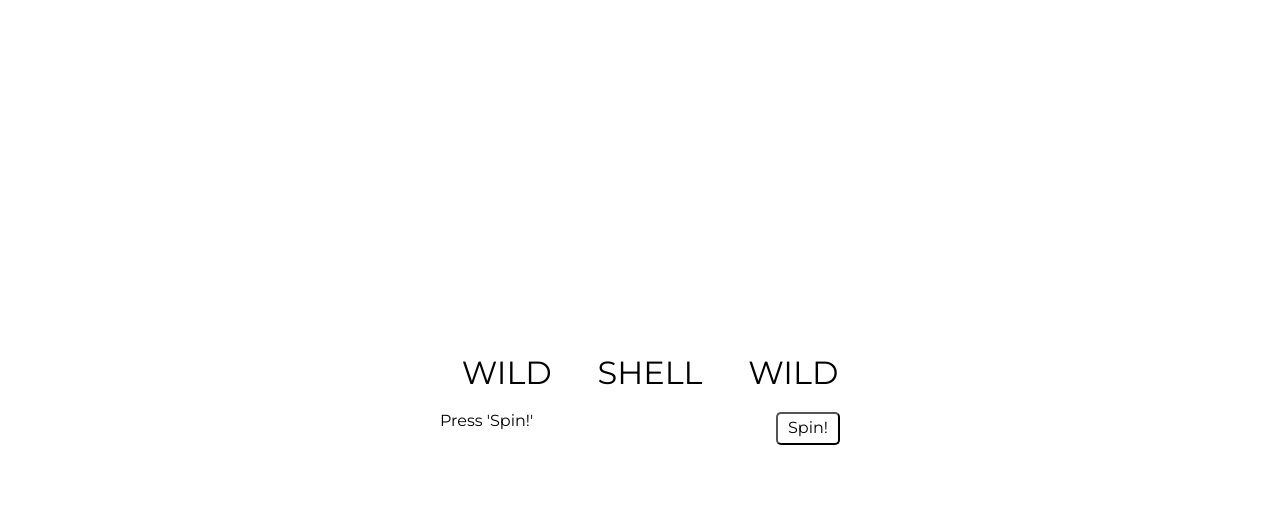
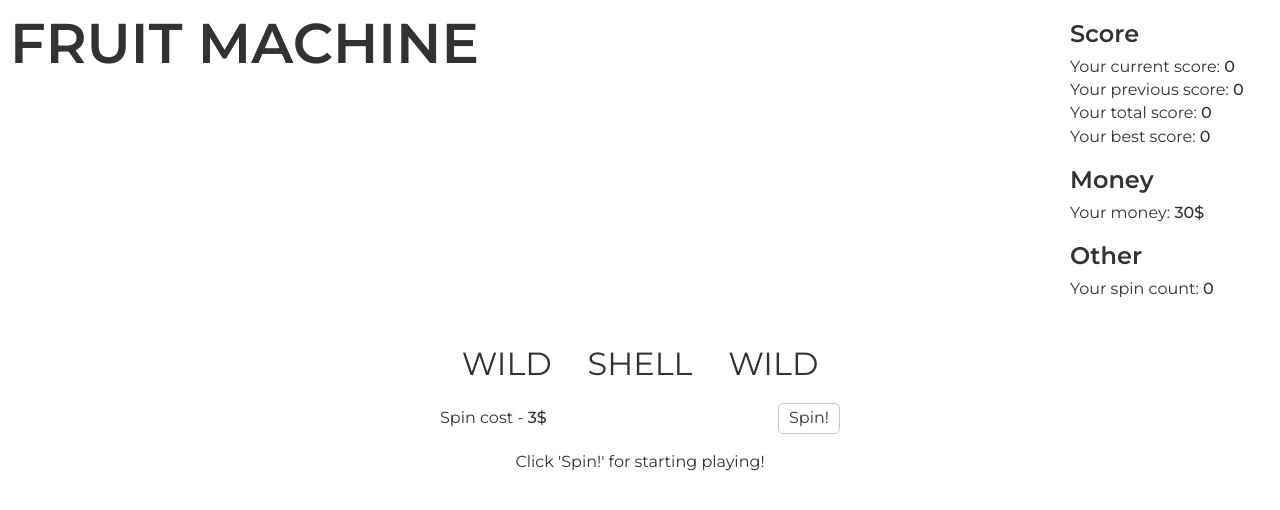
Before and after one commit to SilencerWeb/fruit-machine, a website built with webpack: page static/index.html in a window 1280 px wide. Built offline with nearby package versions, Linux system fonts and the light colour scheme.

Commit message:
Replace generating HTML via JS with static HTML; Add displaying the message after spin; Add styles and more stats(best score, money)

```diff
--- a/src/assets/styles/main.css
+++ b/src/assets/styles/main.css
@@ -1,5 +1,20 @@
+:root {
+  --main-color: #323232
+}
+
 body {
+  position: relative;
   font-family: 'Montserrat', sans-serif;
+  color: var(--main-color);
+}
+
+p {
+  margin-top: 0;
+  margin-bottom: 0;
+}
+
+p span {
+  font-weight: 500;
 }
 
 .fruit-machine {
@@ -11,6 +26,27 @@ body {
   align-items: center;
   margin-right: auto;
   margin-left: auto;
+}
+
+.header {
+  position: absolute;
+  top: 0;
+  left: 0;
+  padding: 15px 10px;
+}
+
+.header h1 {
+  font-size: 3.5rem;
+  font-weight: 600;
+  line-height: 1;
+  text-transform: uppercase;
+  margin-top: 0;
+  margin-bottom: 0;
+}
+
+.game {
+  position: relative;
+  width: 100%;
 }
 
 .reels-wrapper {
@@ -25,39 +61,71 @@ body {
   font-size: 2rem;
   text-align: center;
   text-transform: uppercase;
-  margin-right: 10px;
 }
 
-.reel:last-child {
-  margin-right: 0;
-}
-
-.footer {
+.spin {
   display: flex;
+  align-items: center;
   justify-content: space-between;
-  align-items: center;
-  width: 100%;
-}
-
-.footer .side-info {
-  display: flex;
-  flex-direction: column;
-}
-
-.footer .side-info span {
-  margin-bottom: 5px;
-}
-
-.footer .side-info span:last-child {
-  margin-bottom: 0;
+  margin-bottom: 20px;
 }
 
 .spin-button {
   display: inline-block;
   vertical-align: top;
+  color: var(--main-color);
   background-color: transparent;
+  border: 1px solid #c8c8c8;
   border-radius: 5px;
   padding: 5px 10px;
   outline: none;
   cursor: pointer;
+  transition: 0.3s;
 }
+
+.spin-button:hover {
+  color: red;
+  border-color: red;
+}
+
+.message {
+  position: absolute;
+  bottom: 0;
+  left: 0;
+  width: 100%;
+  text-align: center;
+  margin-top: 0;
+  margin-bottom: 0;
+  transform: translateY(100%);
+}
+
+.info {
+  position: fixed;
+  top: 0;
+  right: 0;
+  width: 200px;
+  height: 100%;
+  min-height: 100vh;
+  padding: 20px 10px;
+}
+
+.info h2 {
+  margin-top: 20px;
+  margin-bottom: 10px;
+}
+
+.info h2:first-child {
+  margin-top: 0;
+}
+
+.info h2:last-child {
+  margin-bottom: 0;
+}
+
+.info p {
+  margin-bottom: 5px;
+}
+
+.info p:last-child {
+  margin-bottom: 0;
+}
--- a/src/index.js
+++ b/src/index.js
@@ -13,10 +13,16 @@ const FruitMachine = function () {
   this.state = {
     reels: [],
     spin: [],
-    currentScore: 0,
-    previousScore: 0,
-    totalScore: 0,
+    score: {
+      current: 0,
+      previous: 0,
+      total: 0,
+      best: 0,
+    },
     spinAmount: 0,
+    money: 30,
+    spinCost: 3,
+    message: 'Click \'Spin!\' for starting playing!',
   };
 
 
@@ -26,21 +32,60 @@ const FruitMachine = function () {
     const state = this.state;
 
 
+    if (state.money < state.spinCost) {
+      const message = `Sorry, You don't have enough money for playing :(`;
+
+      this.state = Object.assign(state, {
+        message: message,
+      });
+
+      this.updateUI();
+
+      return;
+    }
+
+
     const reels = getShuffledReelsList();
     const spin = this.spin(reels);
-    const currentScore = this.getSpinScore(reels, spin);
-    const previousScore = state.currentScore;
-    const totalScore = state.totalScore + currentScore;
+    const score = this.getSpinScore(reels, spin);
+
+
+    // .game
+    let message = '';
+
+
+    if (score > 0) {
+      message = score > 50 ?
+        `Woooooow! Congratulations! You won a lot - <span>${score}$</span>!` :
+        `Woohoo! Congratulations! You won <span>${score}$</span> :)`;
+    } else {
+      message = `Damn, You lost :( <br/> Try again, I believe You will win next time :)`;
+    }
+
+
+    // .info
+    const currentScore = score;
+    const previousScore = state.score.current; // Because current score hasn't updated yet!
+    const totalScore = state.score.total + currentScore;
+    const bestScore = state.score.best > currentScore ? state.score.best : currentScore;
+
+    const money = state.money - state.spinCost + currentScore;
+
     const spinAmount = state.spinAmount + 1;
 
 
     this.state = Object.assign(state, {
       reels: reels,
       spin: spin,
-      currentScore: currentScore,
-      previousScore: previousScore,
-      totalScore: totalScore,
+      score: {
+        current: currentScore,
+        previous: previousScore,
+        total: totalScore,
+        best: bestScore,
+      },
       spinAmount: spinAmount,
+      money: money,
+      message: message,
     });
 
 
@@ -93,97 +138,46 @@ const FruitMachine = function () {
   };
 
 
-  this.drawUI = (reelsAmount = 3) => {
-    const state = this.state;
-
-
-    const fruitMachine = document.querySelector('.fruit-machine');
-
-
-    const reelsWrapper = document.createElement('div');
-    reelsWrapper.classList.add('reels-wrapper');
-
-
-    for (let i = 0; i < reelsAmount; i++) {
-      const reel = document.createElement('div');
-      reel.classList.add('reel');
-
-      if (state.reels[i] && state.spin[i]) {
-        reel.textContent = state.reels[i][state.spin[i]];
-      }
-
-      reelsWrapper.appendChild(reel);
-    }
-
-
-    const footer = document.createElement('div');
-    footer.classList.add('footer');
-
-    const footerSideInfo = document.createElement('div');
-    footerSideInfo.classList.add('side-info');
-
-    const footerSideButton = document.createElement('div');
-    footerSideButton.classList.add('side-button');
-
-
-    const currentScore = document.createElement('span');
-    currentScore.classList.add('current-score');
-    currentScore.textContent = 'Press \'Spin!\'';
-
-    const previousScore = document.createElement('span');
-    previousScore.classList.add('previous-score');
-
-    const totalScore = document.createElement('span');
-    totalScore.classList.add('total-score');
-
-    const spinAmount = document.createElement('span');
-    spinAmount.classList.add('spin-amount');
-
-
-    const spinButton = document.createElement('button');
-    spinButton.classList.add('spin-button');
-    spinButton.textContent = 'Spin!';
-
-    spinButton.addEventListener('click', handleSpinButtonClick);
-
-
-    footerSideInfo.appendChild(currentScore);
-    footerSideInfo.appendChild(previousScore);
-    footerSideInfo.appendChild(totalScore);
-    footerSideInfo.appendChild(spinAmount);
-
-    footerSideButton.appendChild(spinButton);
-
-    footer.appendChild(footerSideInfo);
-    footer.appendChild(footerSideButton);
-
-
-    fruitMachine.appendChild(reelsWrapper);
-    fruitMachine.appendChild(footer);
-  };
-
   this.updateUI = () => {
     const state = this.state;
 
 
+    // .game
     const fruitMachine = document.querySelector('.fruit-machine');
     const reels = fruitMachine.querySelectorAll('.reel');
+    const spinCost = fruitMachine.querySelector('.spin-cost');
+    const message = fruitMachine.querySelector('.message');
+
+    // .info
     const currentScore = fruitMachine.querySelector('.current-score');
     const previousScore = fruitMachine.querySelector('.previous-score');
     const totalScore = fruitMachine.querySelector('.total-score');
+    const bestScore = fruitMachine.querySelector('.best-score');
+
+    const money = fruitMachine.querySelector('.money');
+
     const spinAmount = fruitMachine.querySelector('.spin-amount');
-    const spinButton = fruitMachine.querySelector('.spin-button');
 
 
     reels.forEach((reel, i) => {
-      reel.textContent = state.reels[i][state.spin[i]];
+      reel.innerHTML = state.reels[i][state.spin[i]];
     });
 
 
-    currentScore.textContent = `Your current score: ${state.currentScore}`;
-    previousScore.textContent = `Your previous score: ${state.previousScore}`;
-    totalScore.textContent = `Your total score: ${state.totalScore}`;
-    spinAmount.textContent = `Your spin count: ${state.spinAmount}`;
+    // .game
+    spinCost.innerHTML = `Spin cost - <span>${state.spinCost}$</span>`;
+    message.innerHTML = state.message;
+
+
+    // .info
+    currentScore.innerHTML = `Your current score: <span>${state.score.current}</span>`;
+    previousScore.innerHTML = `Your previous score: <span>${state.score.previous}</span>`;
+    totalScore.innerHTML = `Your total score: <span>${state.score.total}</span>`;
+    bestScore.innerHTML = `Your best score: <span>${state.score.best}</span>`;
+
+    money.innerHTML = `Your money: <span>${state.money}$</span>`;
+
+    spinAmount.innerHTML = `Your spin count: <span>${state.spinAmount}</span>`;
   };
 
 
@@ -201,7 +195,11 @@ const FruitMachine = function () {
     });
 
 
-    this.drawUI();
+    const spinButton = document.querySelector('.spin-button');
+    spinButton.addEventListener('click', handleSpinButtonClick);
+
+
+    this.updateUI();
   };
 };
 
--- a/static/index.html
+++ b/static/index.html
@@ -6,10 +6,39 @@
   <meta http-equiv="X-UA-Compatible" content="ie=edge">
 
   <title>Fruit Machine</title>
-    <link href="https://fonts.googleapis.com/css?family=Montserrat" rel="stylesheet">
+  <link href="https://fonts.googleapis.com/css?family=Montserrat:400,500,600" rel="stylesheet">
 </head>
 
 <body>
-    <div class="fruit-machine"></div>
+<div class="fruit-machine">
+  <div class="header">
+    <h1>Fruit Machine</h1>
+  </div>
+  <div class="game">
+    <div class="reels-wrapper">
+      <div class="reel"></div>
+      <div class="reel"></div>
+      <div class="reel"></div>
+    </div>
+    <div class="spin">
+      <p class="spin-cost"></p>
+      <button class="spin-button">Spin!</button>
+    </div>
+    <p class="message"></p>
+  </div>
+  <div class="info">
+    <h2>Score</h2>
+    <p class="current-score"></p>
+    <p class="previous-score"></p>
+    <p class="total-score"></p>
+    <p class="best-score"></p>
+
+    <h2>Money</h2>
+    <p class="money"></p>
+
+    <h2>Other</h2>
+    <p class="spin-amount"></p>
+  </div>
+</div>
 </body>
 </html>
```
Lines whose indentation alone changed are shown as unchanged.
